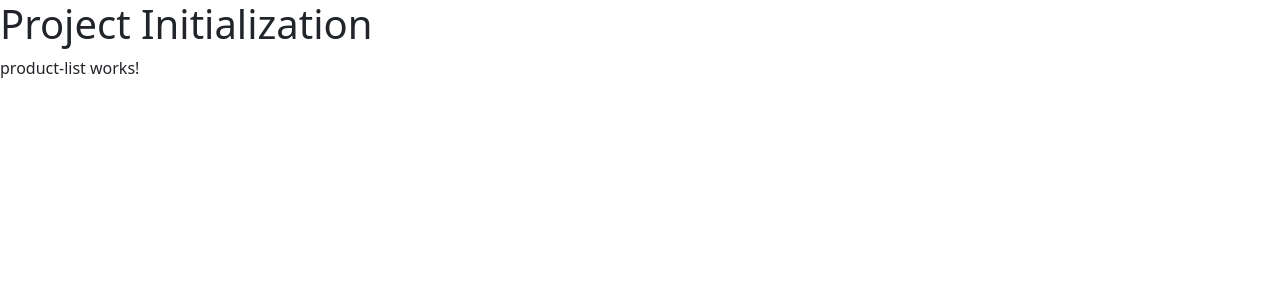
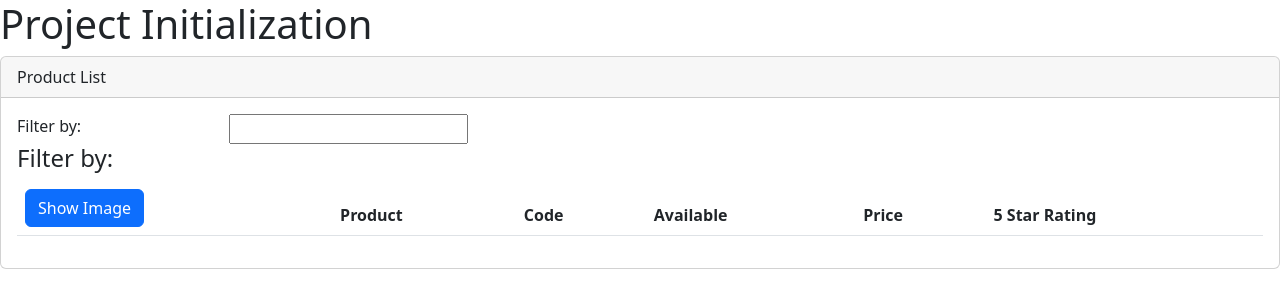
Before and after one commit to ubt-e-commerce-app/front, an Angular app: page / in a window 1280 px wide. Shown: the top 308 px of the page. Built offline with nearby package versions, Linux system fonts and the light colour scheme.

Commit message:
added product-list component

```diff
--- a/src/app/products/product-list/product-list.component.html
+++ b/src/app/products/product-list/product-list.component.html
@@ -1 +1,37 @@
-<p>product-list works!</p>
+<div class="card">
+    <div class="card-header">
+        {{pageTitle}}
+    </div>
+    <div class="card-body">
+        <div class="row">
+            <div class="col-md-2">Filter by:</div>
+            <div class="col-md-4">
+                <input type="text">
+            </div>
+        </div>
+        <div class="row">
+            <div class="col-md-6">
+                <h4>Filter by:</h4>
+            </div>
+        </div>
+        <div class="table-responsive">
+            <table class="table">
+                <thead>
+                    <tr>
+                        <th>
+                            <button class="btn btn-primary">Show Image</button>
+                        </th>
+                        <th>Product</th>
+                        <th>Code</th>
+                        <th>Available</th>
+                        <th>Price</th>
+                        <th>5 Star Rating</th>
+                    </tr>
+                </thead>
+                <tbody>
+
+                </tbody>
+            </table>
+        </div>
+    </div>
+</div>
--- a/src/app/products/product-list/product-list.component.ts
+++ b/src/app/products/product-list/product-list.component.ts
@@ -7,6 +7,7 @@ import { Component, OnInit } from '@angular/core';
 })
 export class ProductListComponent implements OnInit {
 
+  pageTitle = 'Product List'
   constructor() { }
 
   ngOnInit(): void {
```
